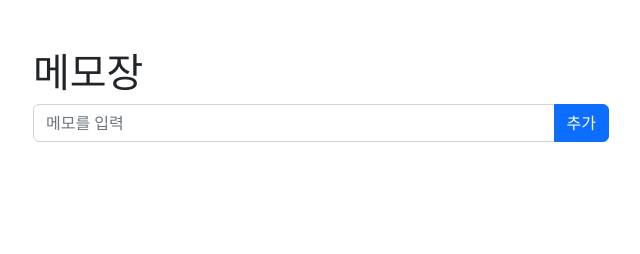
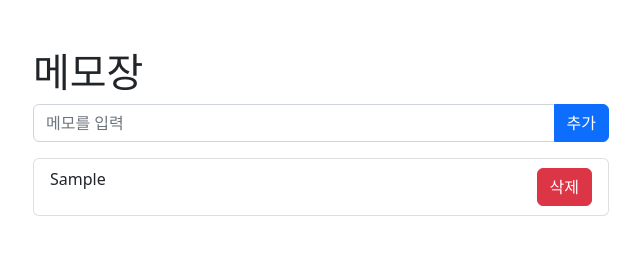
Before and after one commit to baboda212/memo, a plain HTML site: page index.html in a window 1280 px wide. Both pictures are taken after typing "Sample" into the empty fields and a click on the button "추가". Shown: the whole page, without its empty margins (319-959 px from the left). Drawn offline with nearby package versions, Linux system fonts and the light colour scheme.

Commit message:
최종완성본

```diff
--- a/index.html
+++ b/index.html
@@ -17,7 +17,7 @@
         </div>
 
         <!-- 메모 목록 출력 리스트 -->
-        <ul id="menoList" class="list-group mt-3">
+        <ul id="memoList" class="list-group mt-3">
             <!-- <li class="list-group-item d-flex justify-content-between align-items-center">
                 <p class="m-0">새로운메모</p>
                 <button class="btn btn-danger">삭제</button>
--- a/src/index.js
+++ b/src/index.js
@@ -10,30 +10,44 @@ function handleAdd() {
 
     //6. p 생성
     const p = document.createElement('p');
-    console.log(li, p); //확인용
+    // console.log(li, p); //확인용
 
     //7. input(memo)입력값 읽기 : value값
-    console.log(memoEl.value);
+    //console.log(memoEl.value);
 
     //8. p요소에 입력값을 추가
     p.textContent = memoEl.value;
-    console.log(p);
+    //console.log(p); 확인용
     memoEl.value = ''; //입력완료 후 내용비움(초기화)
 
     //9. 삭제버튼 생성
     const delBtn = document.createElement('button');
     delBtn.textContent = '삭제';
-    console.log(delBtn);
+    // console.log(delBtn);  확인용 확인 후 주석 달기
 
-    //10. li요소에 p와 삭제버튼 넣기
+    //10. li요소에 p와 삭제(button)버튼 넣기
     li.appendChild(p);
     li.appendChild(delBtn);
-    console.log(li); //확인용
+    // console.log(li); //확인용
 
+    //12. li 및 버튼에 부트스트랩 스타일 적용
+    li.classList.add('list-group-item','d-flex','justify-content-between','align-items-center');
+    delBtn.classList.add('btn', 'btn-danger');
 
-};
+    //11. #memoList 목록에 글(li)추가
+    document.getElementById('memoList').appendChild(li); //append로 해도 됨
 
+    //13. 삭제버튼 클릭시 삭제 이벤트 추가
+     delBtn.addEventListener('click', (event) => {
+        // console.log('삭제버튼');  확인용
+        //event.target : 사용자가 선택한 요소의 값을 가져와서 원하는 이벤트로 설정
+        // console.log(event.target); 확인용
+        //li(부모요소) 삭제
+        event.target.parentElement.remove();
+        //선택한 이벤트 타겟의 부모요소를 지운다는 의미
+     });
 
+};//handleAdd
 
 //2. 입력버튼 - addBtn 가져오기
 const addBtn = document.getElementById('addBtn');
```
